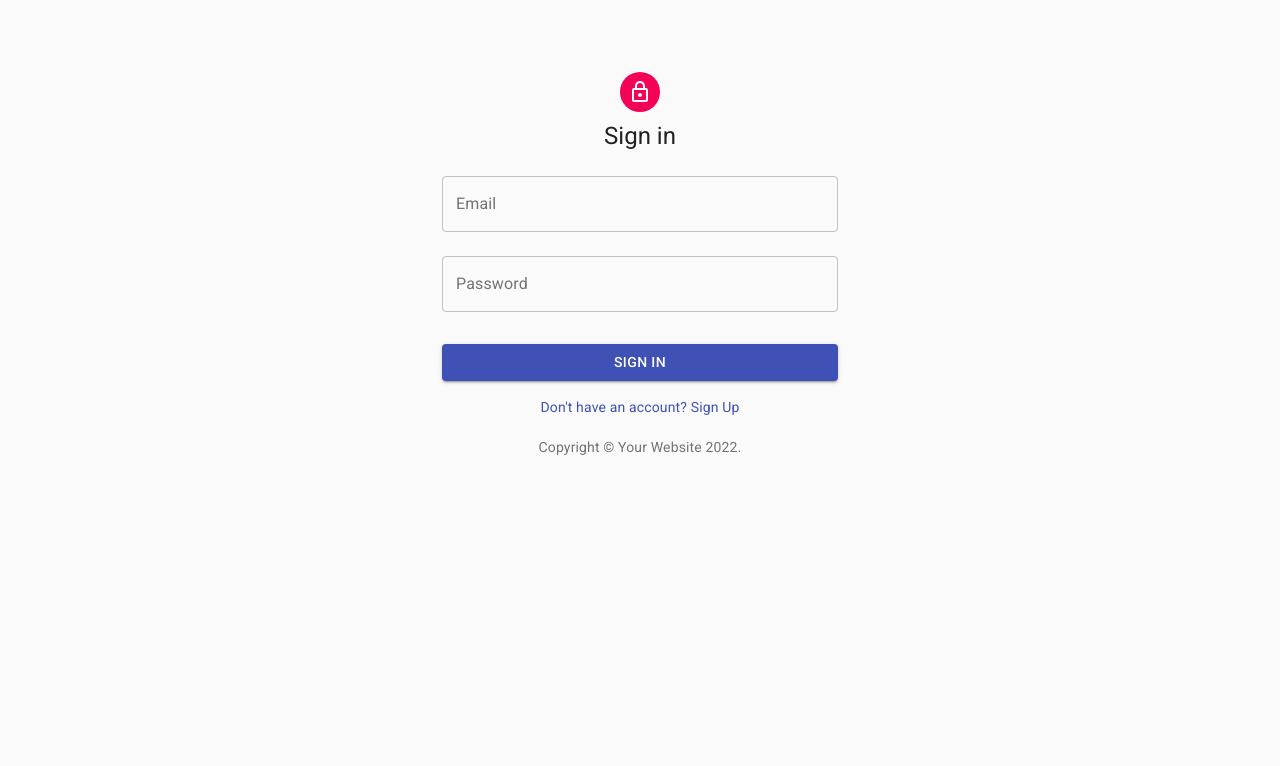
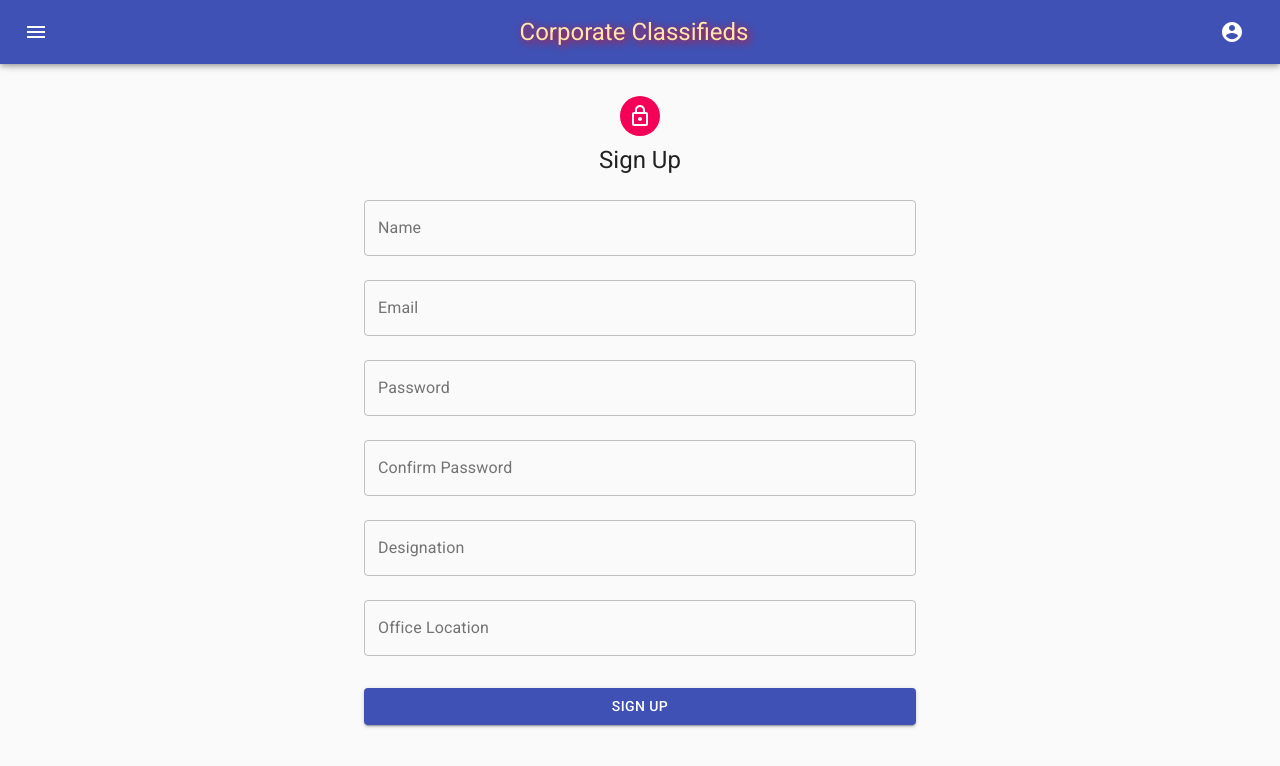
Before and after one commit to aowashim/corp-classf, a React (Create React App) app in the folder client/: page /signup in a window 1280 px wide. Shown: the top 766 px of the page. Built offline with nearby package versions, Linux system fonts and the light colour scheme.

Commit message:
NavBar Added

```diff
--- a/client/src/App.js
+++ b/client/src/App.js
@@ -1,9 +1,22 @@
-import './App.css'
 import SignIn from './pages/SignIn'
 import SignUp from './pages/SignUp'
+import { BrowserRouter, Routes, Route } from 'react-router-dom'
+import { CssBaseline } from '@material-ui/core'
 
 function App() {
-  return <SignIn />
+  return (
+    <>
+      <CssBaseline />
+
+      <BrowserRouter>
+        <Routes>
+          {/* <Route index element={<Home />} /> */}
+          <Route path='signin' element={<SignIn />} />
+          <Route path='signup' element={<SignUp />} />
+        </Routes>
+      </BrowserRouter>
+    </>
+  )
 }
 
 export default App
--- /dev/null
+++ b/client/src/components/NavBar.js
@@ -0,0 +1,128 @@
+import {
+  AppBar,
+  Badge,
+  IconButton,
+  Menu,
+  MenuItem,
+  Toolbar,
+  Typography,
+} from '@material-ui/core'
+import MenuIcon from '@material-ui/icons/Menu'
+import ShoppingCartIcon from '@material-ui/icons/ShoppingCart'
+import { useContext, useEffect, useState } from 'react'
+import AccountCircleIcon from '@material-ui/icons/AccountCircle'
+// import { useHistory } from 'react-router-dom'
+// import CartContext from '../store/CartContext'
+// import UserContext from '../store/UserContext'
+// import UserInfoContext from '../store/UserInfoContext'
+
+export default function NavBar({ path }) {
+  //   const history = useHistory()
+  const [anchorEl, setAnchorEl] = useState(null)
+  //   const { user, setUser } = useContext(UserContext)
+  //   const { setUserInfo } = useContext(UserInfoContext)
+  //   const { cartVal, setCartVal } = useContext(CartContext)
+
+  const user = true
+
+  const handleClick = event => {
+    setAnchorEl(event.currentTarget)
+  }
+
+  const handleClose = () => {
+    setAnchorEl(null)
+  }
+
+  const handleLogout = () => {
+    // sessionStorage.clear()
+    // setUserInfo(false)
+    // setCartVal(0)
+    // setUser('')
+    // history.push('/signin')
+  }
+
+  const handleNavigate = curPath => {
+    // if (path !== curPath) {
+    //   history.push(curPath)
+    // } else {
+    //   handleClose()
+    // }
+  }
+
+  return (
+    <div>
+      <AppBar position='fixed'>
+        <Toolbar style={{ justifyContent: 'space-between' }}>
+          {/* <div
+              style={{
+                display: 'flex',
+                //flexDirection: 'column',
+                //padding: 5,
+              }}
+            > */}
+          <IconButton
+            onClick={handleClick}
+            edge='start'
+            color='inherit'
+            aria-label='menu'
+          >
+            <MenuIcon />
+          </IconButton>
+          <Typography
+            align='center'
+            variant='h5'
+            style={{
+              //marginTop: 4,
+              color: '#ffe6b0',
+              textShadow: '2px 2px 8px #FF0000',
+            }}
+          >
+            Corporate Classifieds
+          </Typography>
+          {/* </div> */}
+          <IconButton
+            color='inherit'
+            aria-label='cart'
+            onClick={() => handleNavigate('/cart')}
+          >
+            <AccountCircleIcon />
+          </IconButton>
+          <Menu
+            // anchorEl={anchorEl}
+            // keepMounted
+            open={Boolean(anchorEl)}
+            // onClose={handleClose}
+            anchorEl={anchorEl}
+            anchorOrigin={{
+              vertical: 'top',
+              horizontal: 'right',
+            }}
+            keepMounted
+            transformOrigin={{
+              vertical: 'top',
+              horizontal: 'right',
+            }}
+            //open={open}
+            onClose={handleClose}
+          >
+            <MenuItem onClick={() => handleNavigate('/profile')}>
+              My Profile
+            </MenuItem>
+            {/* <MenuItem onClick={() => handleNavigate('/')}>Products</MenuItem> */}
+            <MenuItem onClick={() => handleNavigate('/orders')}>
+              Offers
+            </MenuItem>
+            {user ? (
+              <MenuItem onClick={handleLogout}>Logout</MenuItem>
+            ) : (
+              <MenuItem onClick={() => handleNavigate('/signin')}>
+                Sign In
+              </MenuItem>
+            )}
+            <MenuItem onClick={() => handleNavigate('/more')}>More</MenuItem>
+          </Menu>
+        </Toolbar>
+      </AppBar>
+    </div>
+  )
+}
--- a/client/src/pages/SignIn.js
+++ b/client/src/pages/SignIn.js
@@ -3,7 +3,6 @@ import Avatar from '@material-ui/core/Avatar'
 import Button from '@material-ui/core/Button'
 import CssBaseline from '@material-ui/core/CssBaseline'
 import TextField from '@material-ui/core/TextField'
-import Link from '@material-ui/core/Link'
 import Box from '@material-ui/core/Box'
 import LockOutlinedIcon from '@material-ui/icons/LockOutlined'
 import Typography from '@material-ui/core/Typography'
@@ -11,14 +10,15 @@ import { makeStyles } from '@material-ui/core/styles'
 import Container from '@material-ui/core/Container'
 import { useFormik } from 'formik'
 import { signInValidation, signUpValidation } from '../helpers/yupValidation'
+import { Link, useLocation } from 'react-router-dom'
+import NavBar from '../components/NavBar'
+import { Toolbar } from '@material-ui/core'
 
 function Copyright() {
   return (
     <Typography variant='body2' color='textSecondary' align='center'>
       {'Copyright © '}
-      <Link color='inherit' href='https://mui.com/'>
-        Your Website
-      </Link>{' '}
+      <a href='https://mui.com/'>Corporate Classifieds</a>{' '}
       {new Date().getFullYear()}
       {'.'}
     </Typography>
@@ -47,6 +47,7 @@ const useStyles = makeStyles(theme => ({
 
 export default function SignIn() {
   const classes = useStyles()
+  const { pathname } = useLocation()
 
   const formik = useFormik({
     initialValues: {
@@ -60,8 +61,10 @@ export default function SignIn() {
   })
 
   return (
+    <div>
+      <NavBar path={pathname} />
+      <Toolbar />
       <Container component='main' maxWidth='xs'>
-      <CssBaseline />
         <div className={classes.paper}>
           <Avatar className={classes.avatar}>
             <LockOutlinedIcon />
@@ -107,9 +110,7 @@ export default function SignIn() {
             </Button>
 
             <Box align='center'>
-            <Link href='#' variant='body2'>
-              {"Don't have an account? Sign Up"}
-            </Link>
+              <Link to='/signup'>{"Don't have an account? Sign Up"}</Link>
             </Box>
           </form>
         </div>
@@ -117,5 +118,6 @@ export default function SignIn() {
           <Copyright />
         </div>
       </Container>
+    </div>
   )
 }
--- a/client/src/pages/SignUp.js
+++ b/client/src/pages/SignUp.js
@@ -11,6 +11,8 @@ import {
 import { useFormik } from 'formik'
 import { signUpValidation } from '../helpers/yupValidation'
 import LockOutlinedIcon from '@material-ui/icons/LockOutlined'
+import NavBar from '../components/NavBar'
+import { useLocation } from 'react-router-dom'
 
 const useStyles = makeStyles(theme => ({
   paper: {
@@ -34,6 +36,7 @@ const useStyles = makeStyles(theme => ({
 
 export default function SignUp(props) {
   const classes = useStyles()
+  const { pathname } = useLocation()
 
   const formik = useFormik({
     initialValues: {
@@ -52,7 +55,7 @@ export default function SignUp(props) {
 
   return (
     <div>
-      {/* <NavBar path={props.location.pathname} /> */}
+      <NavBar path={pathname} />
       <Toolbar />
       <Container component='main' maxWidth='sm'>
         <div className={classes.paper}>
@@ -124,6 +127,7 @@ export default function SignUp(props) {
                   formik.errors.confirmPassword
                 }
               />
+
               <TextField
                 variant='outlined'
                 fullWidth
@@ -164,7 +168,7 @@ export default function SignUp(props) {
                 type='submit'
                 fullWidth
                 variant='contained'
-                color='secondary'
+                color='primary'
                 className={classes.submit}
               >
                 Sign Up
```
Lines whose indentation alone changed are shown as unchanged.
